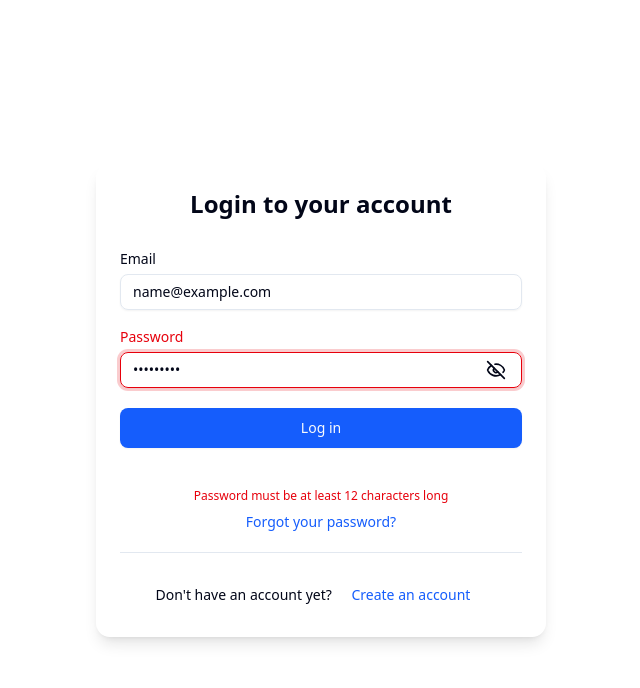
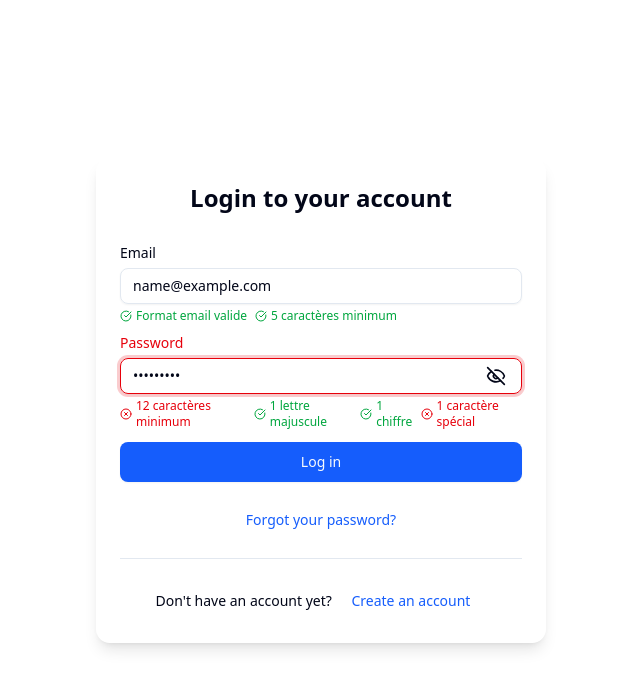
Before and after one commit to npier97/ScrumPilot, a React (Vite) app: page /login in a window 1280 px wide. Both pictures are taken after typing "name@example.com", "Sample123" into the empty fields and a click on the button "Log in". Shown: the top 688 px of the page, without its empty margins (319-959 px from the left). Built offline with nearby package versions, Linux system fonts and the light colour scheme; no server answers.

Commit message:
feat: reorganise errors handling system on login form

```diff
--- a/src/components/Login/AuthForm.tsx
+++ b/src/components/Login/AuthForm.tsx
@@ -28,7 +28,6 @@ const AuthForm = ({
       password: ''
     }
   });
-  const { errors } = useFormState({ control: form.control });
   const { reset } = form;
   const { connectUser } = useAuth();
   const [submitError, setSubmitError] = useState<SubmitErrorType>({
@@ -65,28 +64,25 @@ const AuthForm = ({
   return (
     <Form {...form}>
       <form
-        className='flex flex-col space-y-5 mt-8 w-full '
+        className='flex flex-col space-y-3 mt-8 w-full '
         onSubmit={form.handleSubmit(onSubmit)}
       >
-        <EmailPasswordField control={form.control} field='email' />
-        <EmailPasswordField control={form.control} field='password' />
+        <EmailPasswordField field='email' />
+        <EmailPasswordField field='password' />
 
-        <div className='relative pb-14'>
+        <div>
           <Button className='w-full py-5' type='submit' disabled={isLoading}>
             {t('forms.login')}
           </Button>
 
-          <div className='w-full flex flex-col items-center space-y-1 absolute bottom-0 mt-0.5'>
-            {Object.entries(errors).map(([fieldName, error]) => (
-              <ErrorMessage key={fieldName} errorMessage={error.message!} />
-            ))}
+          <div className='w-full flex flex-col items-center space-y-1 min-h-4 mt-1'>
             {submitError.status && (
               <ErrorMessage errorMessage={submitError.message!} />
             )}
           </div>
         </div>
       </form>
-      <div className='flex justify-center mt-0 my-3'>
+      <div className='flex justify-center mt-0 my-5'>
         <Button
           onClick={() => toggleIsVisible()}
           variant={'link'}
--- a/src/components/Login/EmailPasswordField.tsx
+++ b/src/components/Login/EmailPasswordField.tsx
@@ -1,24 +1,24 @@
-import { Control } from 'react-hook-form';
 import { useTranslation } from 'react-i18next';
 import { useState } from 'react';
 import { Eye, EyeOff } from 'lucide-react';
 import { RenderField } from './RenderField';
+import ValidationCriterias from './ValidationCriterias';
+import { useWatch, useFormContext } from 'react-hook-form';
+import { authFieldsCriterias } from '@/utils/validations/auth';
 
-const EmailPasswordField = ({
-  control,
-  field
-}: {
-  control:
-    | Control<{ email: string; password: string }>
-    | Control<{ email: string }>;
-  field: 'email' | 'password';
-}) => {
+const EmailPasswordField = ({ field }: { field: 'email' | 'password' }) => {
   const { t } = useTranslation();
   const [showPassword, setShowPassword] = useState(false);
-
-  return field === 'email' ? (
+  const {
+    control,
+    formState: { isSubmitted }
+  } = useFormContext();
+  const fieldControl = useWatch({ control, name: field }) || '';
+  const fieldCriterias = authFieldsCriterias[field];
+  return (
+    <div>
+      {field === 'email' ? (
         <RenderField
-      control={control}
           name='email'
           type='text'
           placeholder={t('forms.email.placeholder')}
@@ -27,7 +27,6 @@ const EmailPasswordField = ({
       ) : (
         <div className='relative'>
           <RenderField
-        control={control}
             name='password'
             type={showPassword ? 'text' : 'password'}
             placeholder={t('forms.password.placeholder')}
@@ -41,6 +40,16 @@ const EmailPasswordField = ({
             {showPassword ? <Eye size={20} /> : <EyeOff size={20} />}
           </div>
         </div>
+      )}
+      <div className='min-h-4 mt-1'>
+        {isSubmitted && (
+          <ValidationCriterias
+            fieldCriterias={fieldCriterias}
+            watchedField={fieldControl}
+          />
+        )}
+      </div>
+    </div>
   );
 };
 
--- a/src/components/Login/RenderField.tsx
+++ b/src/components/Login/RenderField.tsx
@@ -3,15 +3,14 @@ import { FormField, FormItem, FormLabel, FormControl } from '../ui/form';
 import { Input } from '../ui/input';
 
 export const RenderField = ({
-  control,
   name,
   type,
   placeholder,
   label,
   autoComplete
-}: RenderFieldProps) => (
+}: RenderFieldProps) => {
+  return (
     <FormField
-    control={control}
       name={name}
       render={({ field }) => (
         <FormItem>
@@ -29,3 +28,4 @@ export const RenderField = ({
       )}
     />
   );
+};
--- /dev/null
+++ b/src/components/Login/ValidationCriterias.tsx
@@ -0,0 +1,37 @@
+import { CheckCircle, XCircle } from 'lucide-react';
+import clsx from 'clsx';
+import { ValidationCriteria } from '@/utils/validations/auth';
+
+const ValidationCriterias = ({
+  fieldCriterias,
+  watchedField
+}: {
+  fieldCriterias: ValidationCriteria[];
+  watchedField: string;
+}) => {
+  return (
+    <ul className='text-xs text-gray-500 space-x-2 flex transition-all'>
+      {fieldCriterias?.map(({ label, test }, i) => {
+        const passed = test(watchedField);
+        return (
+          <li
+            key={`${watchedField}-criteria-${i}`}
+            className={clsx('flex items-center gap-1', {
+              'text-green-600': passed,
+              'text-destructive': !passed
+            })}
+          >
+            {passed ? (
+              <CheckCircle className='w-3 h-3 shrink-0' />
+            ) : (
+              <XCircle className='w-3 h-3 shrink-0' />
+            )}
+            {label}
+          </li>
+        );
+      })}
+    </ul>
+  );
+};
+
+export default ValidationCriterias;
--- a/src/types/Login.ts
+++ b/src/types/Login.ts
@@ -1,12 +1,8 @@
-import { Control } from 'react-hook-form';
-import { LoginFormType } from 'zod.schemas';
-
 export type ForgotPasswordFormType = {
   email: string;
 };
 
 export interface RenderFieldProps {
-  control: Control<LoginFormType> | Control<ForgotPasswordFormType>;
   name: 'email' | 'password';
   type: string;
   placeholder: string;
--- /dev/null
+++ b/src/utils/validations/auth.ts
@@ -0,0 +1,41 @@
+export type ValidationCriteria = {
+  label: string;
+  test: (val: string) => boolean;
+};
+
+// These validation criterias must match with zod validation schema linked with RHForm
+// from 'zod.schemas' file
+export const emailCriterias: ValidationCriteria[] = [
+  {
+    label: 'Format email valide',
+    test: (val: string) => /^[^\s@]+@[^\s@]+\.[^\s@]+$/.test(val)
+  },
+  {
+    label: '5 caractères minimum',
+    test: (val: string) => val.length >= 5
+  }
+];
+
+export const passwordCriterias: ValidationCriteria[] = [
+  {
+    label: '12 caractères minimum',
+    test: (val) => val.length >= 12
+  },
+  {
+    label: '1 lettre majuscule',
+    test: (val) => /[A-Z]/.test(val)
+  },
+  {
+    label: '1 chiffre',
+    test: (val) => /\d/.test(val)
+  },
+  {
+    label: '1 caractère spécial',
+    test: (val) => /[^A-Za-z0-9]/.test(val)
+  }
+];
+
+export const authFieldsCriterias: Record<string, ValidationCriteria[]> = {
+  email: emailCriterias,
+  password: passwordCriterias
+};
--- a/zod.schemas.ts
+++ b/zod.schemas.ts
@@ -5,12 +5,10 @@ export const createLoginFormSchema = (t: (key: string) => string) =>
     email: z
       .string({ required_error: t('forms.email.required') })
       .email(t('forms.email.invalid'))
-      .min(5, t('forms.email.minLength'))
-      .max(255, t('forms.email.maxLength')),
+      .min(5, t('forms.email.minLength')),
     password: z
       .string({ required_error: t('forms.password.required') })
       .min(12, t('forms.password.minLength'))
-      .max(100, t('forms.password.maxLength'))
       .regex(/[A-Z]/, 'Au moins une majuscule')
       .regex(/\d/, 'Au moins un chiffre')
       .regex(/[^A-Za-z0-9]/, 'Au moins un caractère spécial')
```
Lines whose indentation alone changed are shown as unchanged.
